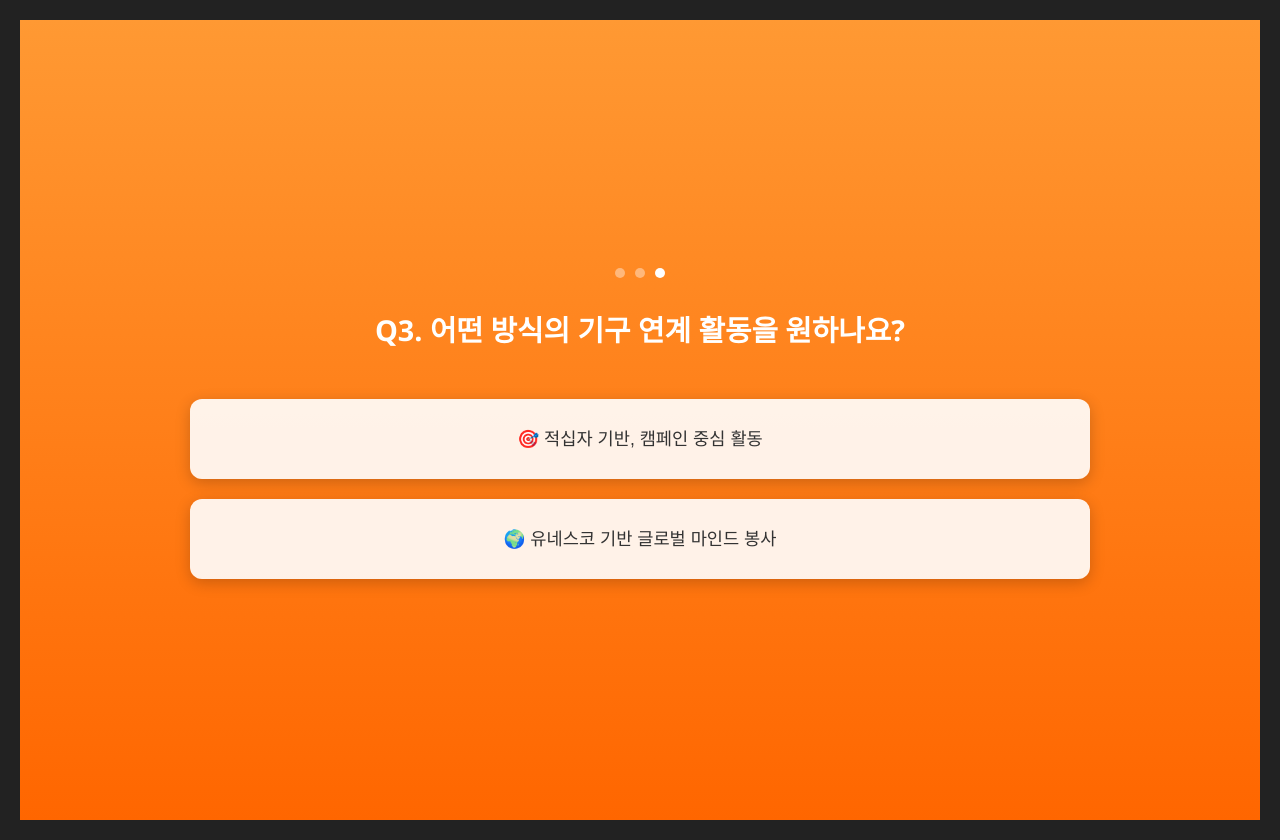
After one commit to farmsystem-summer-project-team9/Akoclub, a Python web app: template templates/detail_questions/volunteer/volunteer_dQ3.html in a window 1280 px wide. The commit adds this page. Run offline with Jinja, Linux system fonts and the light colour scheme; the template is opened without the code that fills it, so the values that code supplies are empty.

Commit message:
[feat]#14 - 결과 방식 선택 페이지에서 봉사분과 세부 질문 페이지로 연동

```diff
--- /dev/null
+++ b/templates/detail_questions/volunteer/volunteer_dQ3.html
@@ -0,0 +1,22 @@
+<!DOCTYPE html>
+<html lang="ko" data-question-id="Q3" data-question-index="3">
+<head>
+  <meta charset="UTF-8" />
+  <title>Q3</title>
+  <link rel="stylesheet" href="/static/css/questionStyle.css" />
+</head>
+<body>
+  <div class="container">
+    <div class="question-box">
+      <div class="question-indicator">
+        <span class="dot"></span><span class="dot"></span><span class="dot active"></span>
+      </div>
+      <div class="question-text">Q3. 어떤 방식의 기구 연계 활동을 원하나요?</div>
+      <div class="options">
+        <button class="option-btn" data-option-index="0" onclick="location.href='result.html'">🎯 적십자 기반, 캠페인 중심 활동</button>
+        <button class="option-btn" data-option-index="1" onclick="location.href='result.html'">🌍 유네스코 기반 글로벌 마인드 봉사</button>
+      </div>
+    </div>
+  </div>
+</body>
+</html>
```
Also changed, not shown: templates/result_choice.html (+15 -5 lines), templates/detail_questions/volunteer/volunteer_dQ1.html (renamed from templates/detail_questions/social/social_dQ1.html), templates/detail_questions/volunteer/volunteer_dQ2.html (renamed from templates/detail_questions/social/social_dQ2.html).
